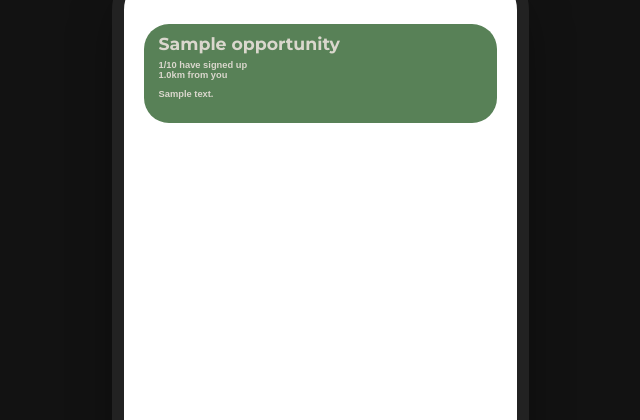
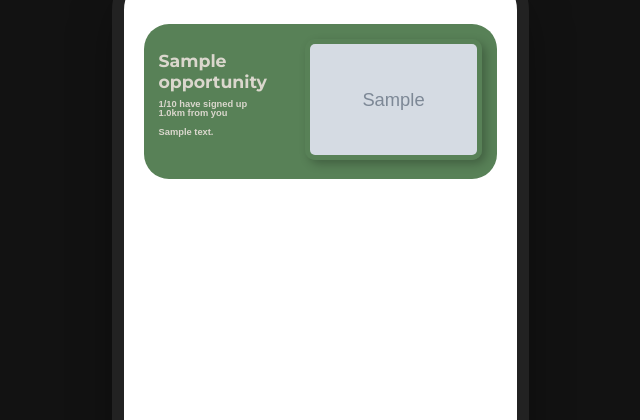
Before and after one commit to dastarruer/volunteering-app, a Django app: page / in a window 1280 px wide. Shown: the top 420 px of the page, without its empty margins (320-960 px from the left). Run offline with Django 5.2, Linux system fonts and the light colour scheme; tables that the repository leaves empty hold one stand-in row (values such as "Sample post"); grey boxes marked "Sample" are stand-in pictures; some web fonts are replaced.

Commit message:
Add opportunity images to list.html

```diff
--- a/volunteering_app/opportunities/static/css/list.css
+++ b/volunteering_app/opportunities/static/css/list.css
@@ -19,12 +19,32 @@ ul {
 }
 
 .opportunity {
+  display: flex; /* This puts children side-by-side */
+  flex-direction: row-reverse; /* Ensures they go left-to-right */
+  align-items: center; /* Vertically centers the text against the image */
+  gap: 15px;
+
   background-color: #588157;
   color: #dad7cd;
   border-radius: 25px;
   padding: 15px;
   margin-top: 30px;
   margin-bottom: 30px;
+}
+
+.opportunity-image {
+  flex-shrink: 0; /* Prevents the image from shrinking if text is long */
+}
+
+.opportunity-img {
+  object-fit: cover; /* Crops the image to fit the dimensions without stretching */
+  border-radius: 10px;
+  border: 5px solid #588157;
+  box-shadow: 4px 4px 10px 0px rgba(0, 0, 0, 0.25);
+}
+
+.opportunity-info {
+  flex-grow: 1; /* Allows the text area to take up the remaining space */
 }
 
 .title {
--- a/volunteering_app/opportunities/templates/list.html
+++ b/volunteering_app/opportunities/templates/list.html
@@ -16,6 +16,14 @@
         {% for opportunity in opportunities %}
             <li>
                 <div class="opportunity">
+                    <div class="opportunity-image">
+                        <img src="{{ opportunity.image.url }}"
+                             alt="{{ opportunity.title }}"
+                             width="167"
+                             height="111"
+                             class="opportunity-img">
+                    </div>
+                    <div class="opportunity-info">
                         <h2 class="title montserrat-bold">{{ opportunity.title }}</h2>
                         <h3 class="num-volunteers khula-semibold">
                             {{ opportunity.numSignedVolunteers }}/{{ opportunity.numTotalVolunteers }} have signed up
@@ -23,6 +31,7 @@
                         <h3 class="distance khula-semibold">{{ opportunity.distanceFromUserKilometers }}km from you</h3>
                         <p class="description khula-semibold">{{ opportunity.description }}</p>
                     </div>
+                </div>
             </li>
         {% endfor %}
     </ul>
```
Lines whose indentation alone changed are shown as unchanged.
